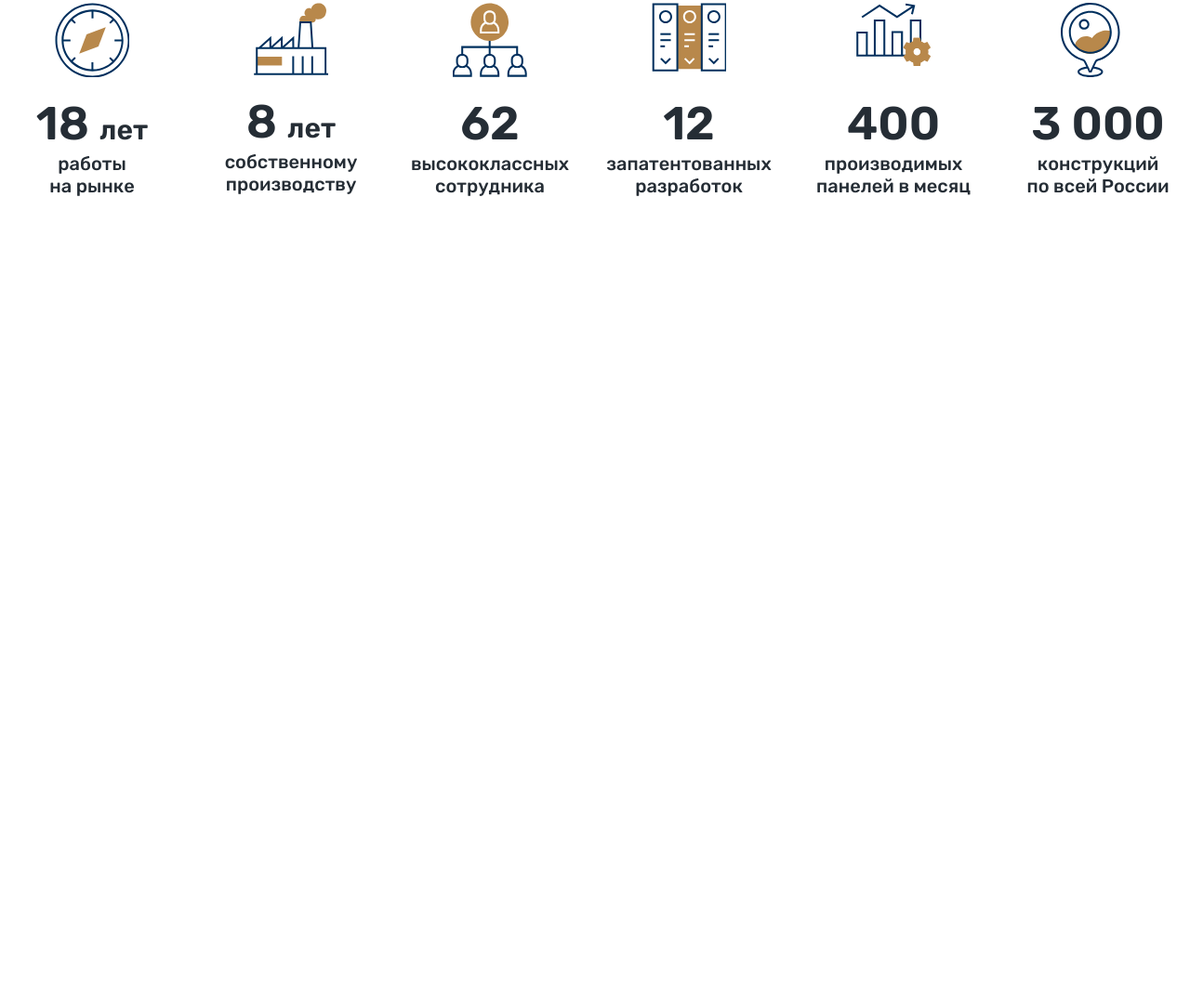
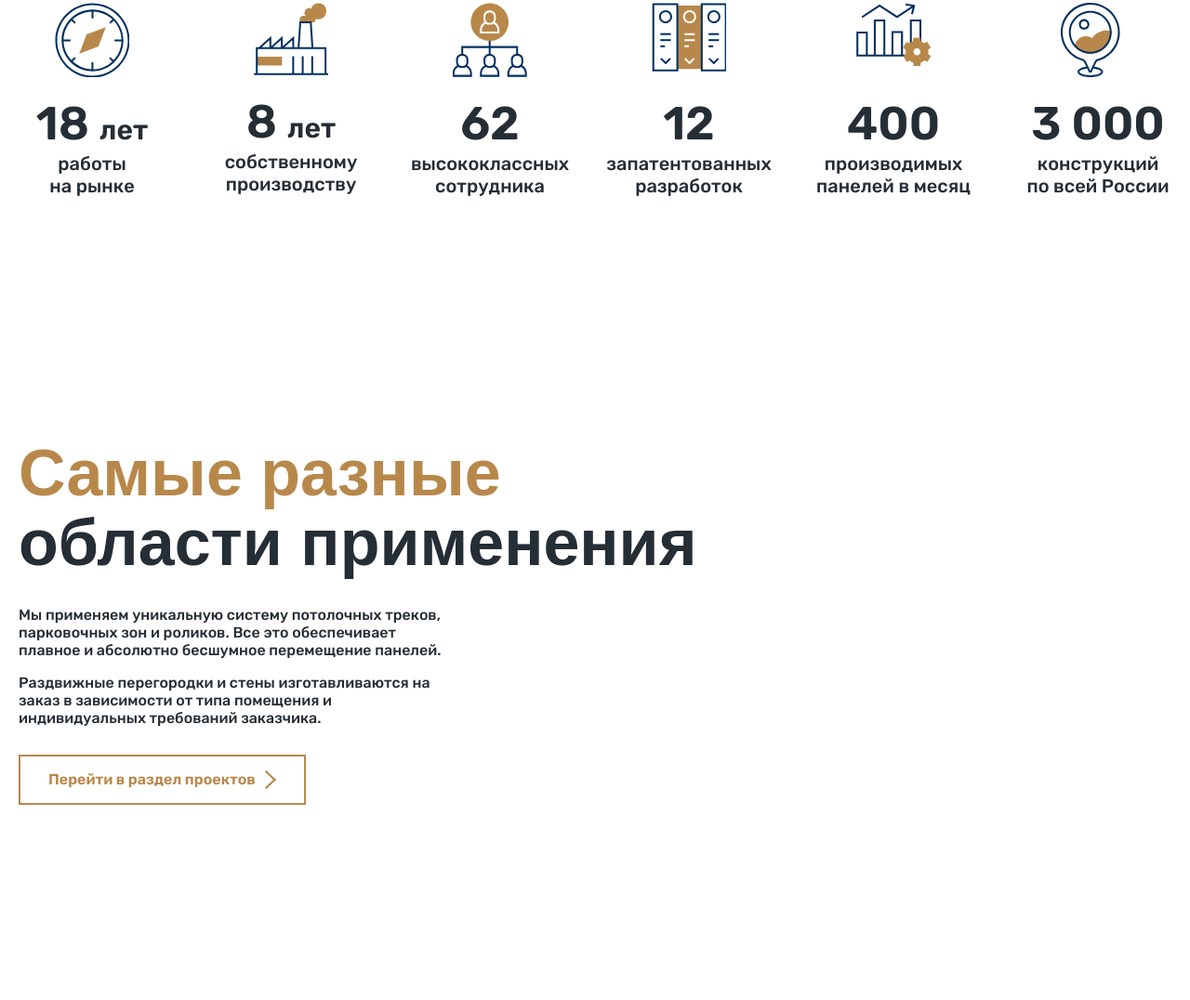
Before and after one commit to Yabrok/Foldin, a plain HTML site: page index.html in a window 1280 px wide. Shown: the part 2486-3562 px from the top of the page at 93% size. Before the commit the page ends 2958 px from the top, so only its background shows below. Drawn offline with Linux system fonts and the light colour scheme; a web font is replaced by a local one.

Commit message:
add projects

```diff
--- a/index.html
+++ b/index.html
@@ -257,6 +257,32 @@
                 </div>
             </div>
         </section>
+
+        <section class="projects">
+            <div class="container">
+                <div class="projects__inner">
+                    <div class="projects__content">
+                        <h2 class="projects__title">
+                            <span class="text-orange">Самые разные</span> области применения
+                        </h2>
+                        <div class="textbox textbox-projects">
+                            <p class="projects__text">
+                                Мы применяем уникальную систему потолочных треков, парковочных зон и роликов. Все это
+                                обеспечивает плавное и абсолютно бесшумное перемещение панелей.
+                            </p>
+                            <p class="projects__text">
+                                Раздвижные перегородки и стены изготавливаются на заказ в зависимости от типа
+                                помещения и
+                                индивидуальных требований заказчика.
+                            </p>
+                        </div>
+                        <a class="mainbtn mainbtn-projects" href="#">
+                            Перейти в раздел проектов
+                        </a>
+                    </div>
+                </div>
+            </div>
+        </section>
     </main>
 </body>
 
--- a/scss/blocks/_blocks.scss
+++ b/scss/blocks/_blocks.scss
@@ -7,3 +7,4 @@
 @import './main_page/main-hero';
 @import './main_page/main-constructions';
 @import './main_page/main-info';
+@import './main_page/main-projects';
--- /dev/null
+++ b/scss/blocks/main_page/_main-projects.scss
@@ -0,0 +1,49 @@
+.projects {
+  padding: 0 0 210px;
+}
+
+.projects__inner {
+  display: flex;
+}
+
+.projects__content {
+  width: 100%;
+  max-width: 800px;
+}
+
+.projects__title {
+  margin: 0 0 30px;
+  font-weight: 700;
+  font-size: 70px;
+  line-height: 75px;
+  color: #252D35;
+}
+
+.textbox-projects {
+  margin: 0 0 30px;
+  width: 100%;
+  max-width: 466px;
+}
+
+.projects__text {
+  font-weight: 500;
+  font-size: 16px;
+  line-height: 19px;
+  color: #252D35;
+}
+
+.mainbtn-projects {
+  padding: 15px 30px;
+  display: inline-flex;
+  align-items: center;
+
+  &::after {
+    content: '';
+    display: inline-block;
+    width: 12px;
+    height: 20px;
+    background-image: url(../../../icons/right_arrow-orange.svg);
+    background-repeat: no-repeat;
+    margin-left: 10px;
+  }
+}
```
Also changed, not shown: css/style.css, icons/right_arrow-orange.svg (added), 1 other file.
